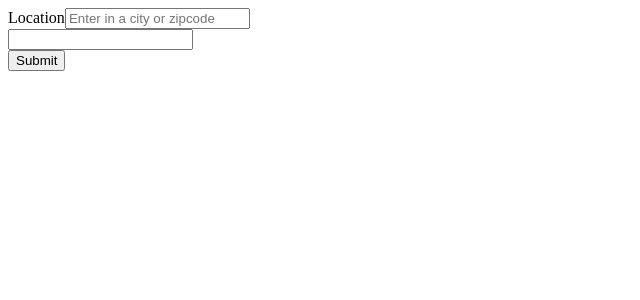
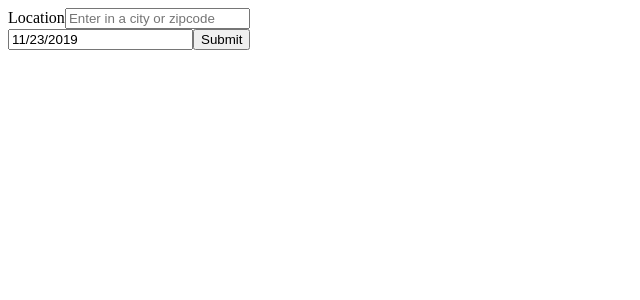
Before and after one commit to grantmontgomery/TicketMasterSearch, a React (Create React App) app: page / in a window 1280 px wide. Shown: the top 300 px of the page, without its empty margins (0-640 px from the left). Built offline with nearby package versions, Linux system fonts and the light colour scheme.

Commit message:
date picker attached to SearchBox Component. Must check to see how to access certain parts of the object.

```diff
--- a/package.json
+++ b/package.json
@@ -12,6 +12,7 @@
     "nodemon": "^2.0.1",
     "react": "^16.12.0",
     "react-datepicker": "^2.10.1",
+    "react-day-picker": "^7.4.0",
     "react-dom": "^16.12.0",
     "react-scripts": "3.2.0"
   },
--- a/src/components/SearchBox/SearchBox.jsx
+++ b/src/components/SearchBox/SearchBox.jsx
@@ -1,17 +1,23 @@
 import React, { Component } from "react";
 import DatePicker from "react-datepicker";
+import "react-datepicker/dist/react-datepicker.css";
 class SearchBox extends Component {
   constructor(props) {
     super(props);
     this.state = {
-      location: ""
+      location: "",
+      date: new Date()
     };
   }
 
   inputChange = event => {
     this.setState({ [event.target.name]: event.target.value });
   };
-
+  handleChange = date => {
+    this.setState({
+      date: date
+    });
+  };
   submitQuery = event => {
     event.preventDefault();
     const { location } = this.state;
@@ -23,6 +29,7 @@ class SearchBox extends Component {
     }
   };
   render() {
+    console.log(this.state.date);
     return (
       <form action="">
         <label htmlFor="">Location</label>
@@ -34,7 +41,11 @@ class SearchBox extends Component {
           onChange={e => this.inputChange(e)}
         />
         <br />
-        <DatePicker></DatePicker>
+        <DatePicker
+          name="date"
+          selected={this.state.date}
+          onChange={this.handleChange}
+        ></DatePicker>
         <button onClick={e => this.submitQuery(e)}>Submit</button>
       </form>
     );
```
Also changed, not shown: 1 other file (tests, documents, lock files or other folders).
